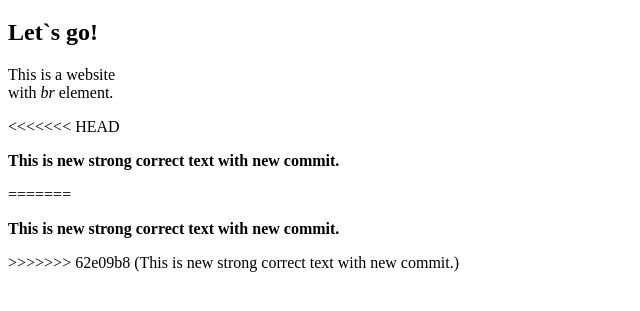
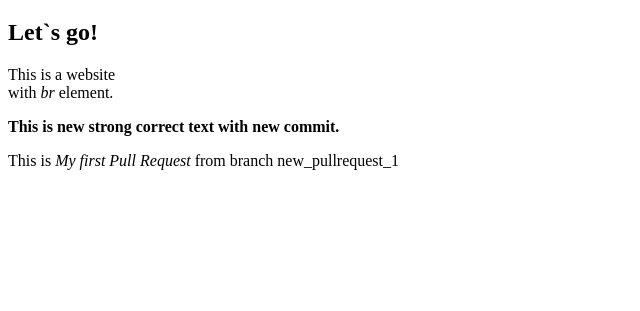
Before and after one commit to KrechIry/LAB_1.1, a plain HTML site: page index.html in a window 1280 px wide. Shown: the part 61-372 px from the top of the page, without its empty margins (0-640 px from the left). Drawn offline with Linux system fonts and the light colour scheme.

Commit message:
My first Pull Request from branch new_pullrequest_1

```diff
--- a/index.html
+++ b/index.html
@@ -9,12 +9,7 @@
     <h1>Welcome, Bohdan Yaroslavovych.</h1>
     <h2>Let`s go!</h2>
     <p>This is a website <br> with <em>br</em> element.</p>
-<<<<<<< HEAD
     <p><strong>This is new strong correct text with new commit.</strong></p>
-    </body>
-=======
-<p><strong>This is new strong correct text with new commit.</strong></p>
-
+    <p>This is <em> My first Pull Request</em> from branch new_pullrequest_1</p>
 </body>
->>>>>>> 62e09b8 (This is new strong correct text with new commit.)
 </html>
```
